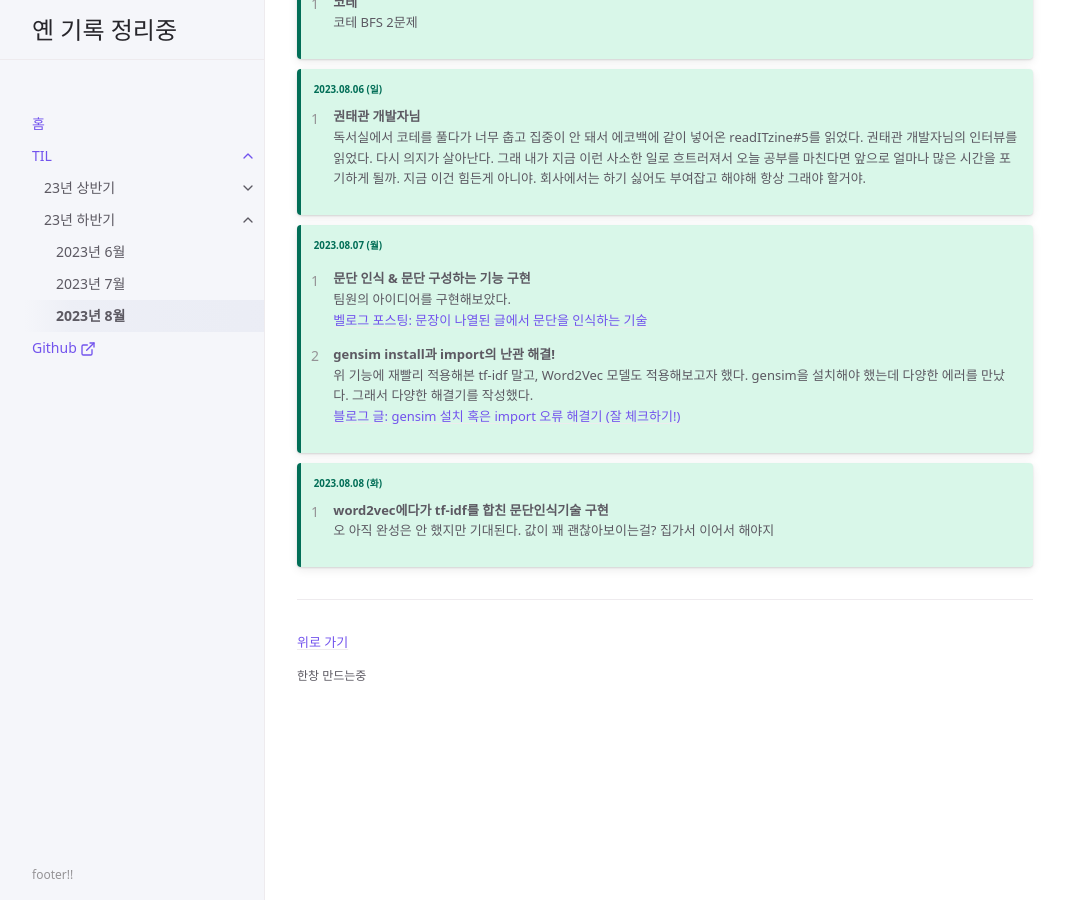
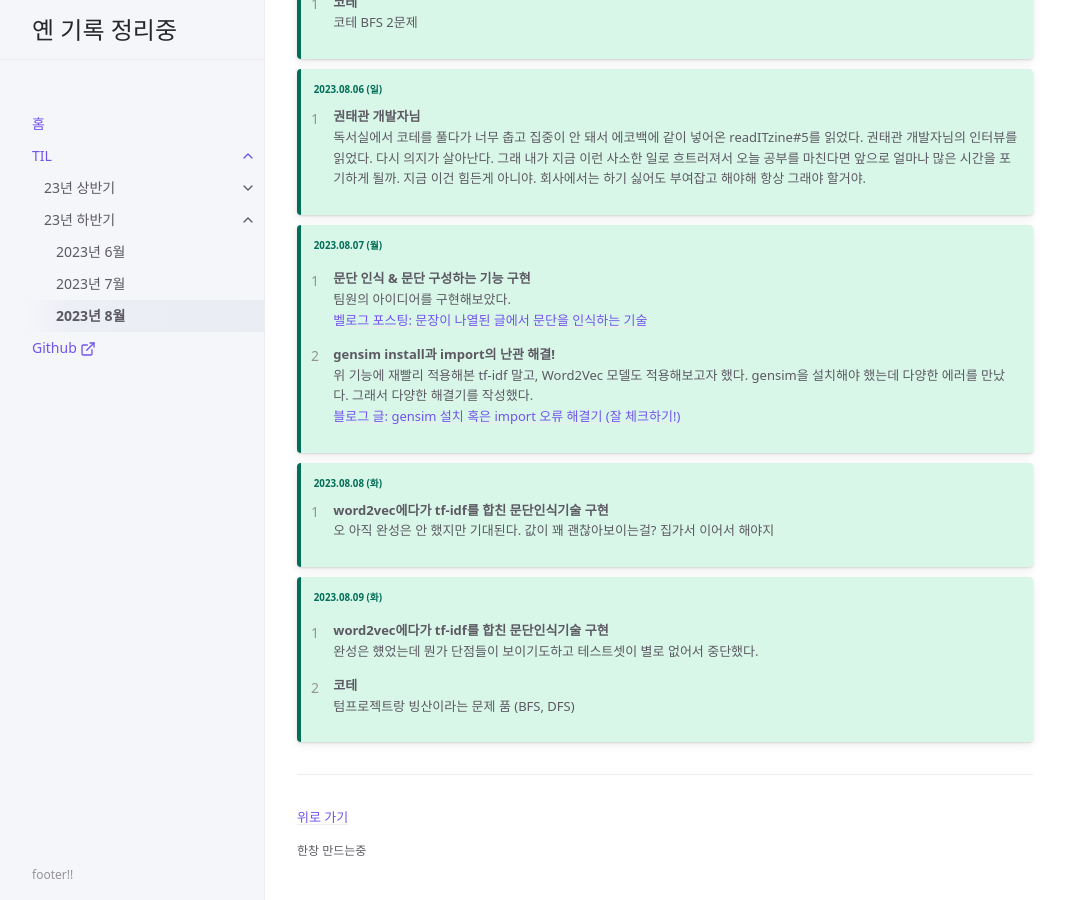
Before and after one commit to yyeennyy/yyeennyy.github.io, a Jekyll site: the page built from docs/TIL/23년 하반기/month08.md, in a window 1280 px wide and 900 px high, scrolled down 1230 px. Shown: the whole window, without its empty margins (107-1172 px from the left). Built offline with Jekyll 4.4.1, drawn with Linux system fonts in a browser that asks for light colours.

Commit message:
TIL 0809

```diff
--- a/docs/TIL/23년 하반기/month08.md
+++ b/docs/TIL/23년 하반기/month08.md
@@ -97,3 +97,14 @@ nav_order: 3
 > 2023.08.08 (화)
 > 1. **word2vec에다가 tf-idf를 합친 문단인식기술 구현**<br>
 > 오 아직 완성은 안 했지만 기대된다. 값이 꽤 괜찮아보이는걸? 집가서 이어서 해야지
+
+
+
+{: .new-title }
+> 2023.08.09 (화)
+> 1. **word2vec에다가 tf-idf를 합친 문단인식기술 구현**<br>
+> 완성은 헀었는데 뭔가 단점들이 보이기도하고 테스트셋이 별로 없어서 중단했다.<br>
+>
+> 2. **코테**<br>
+> 텀프로젝트랑 빙산이라는 문제 품 (BFS, DFS)<br>
+>
```
